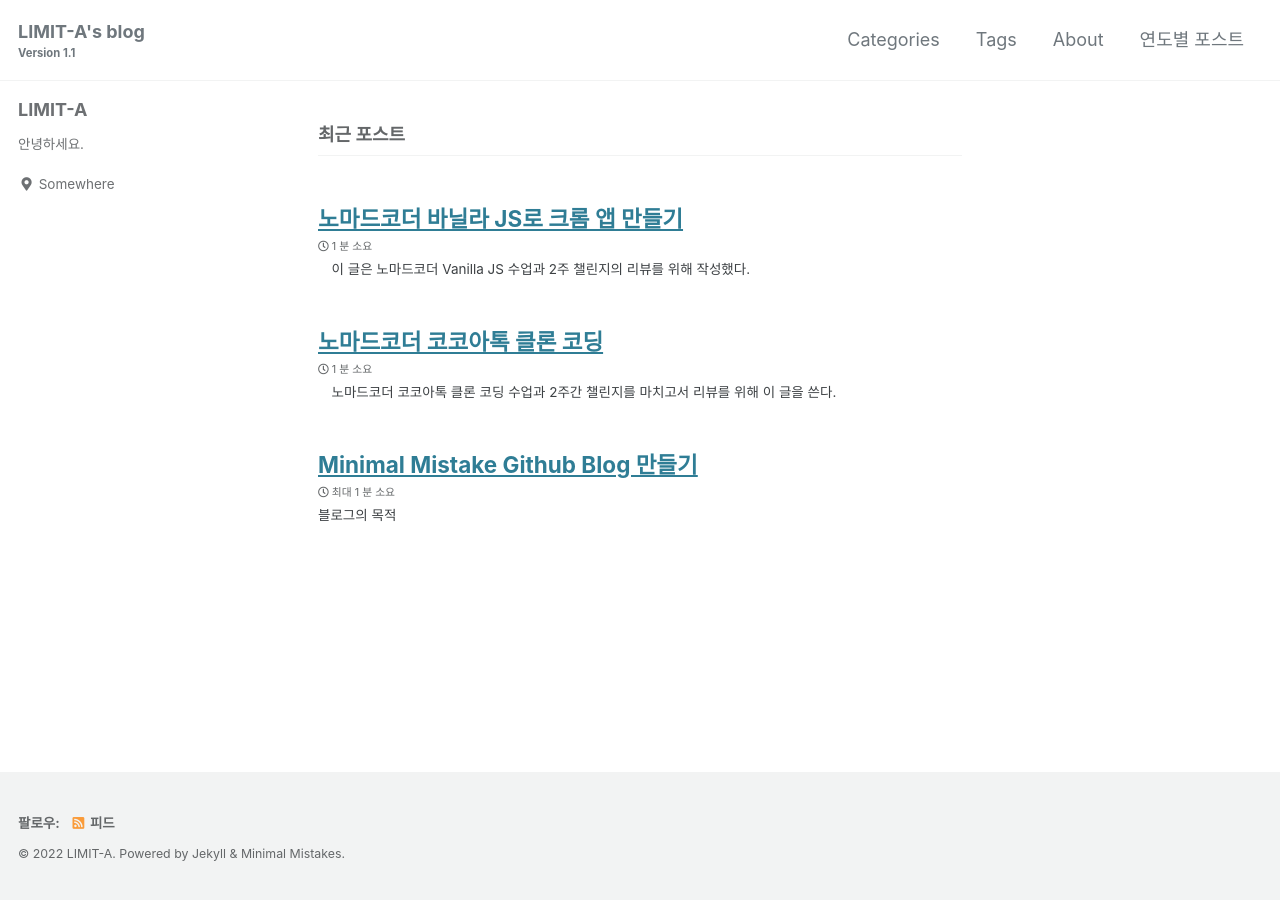
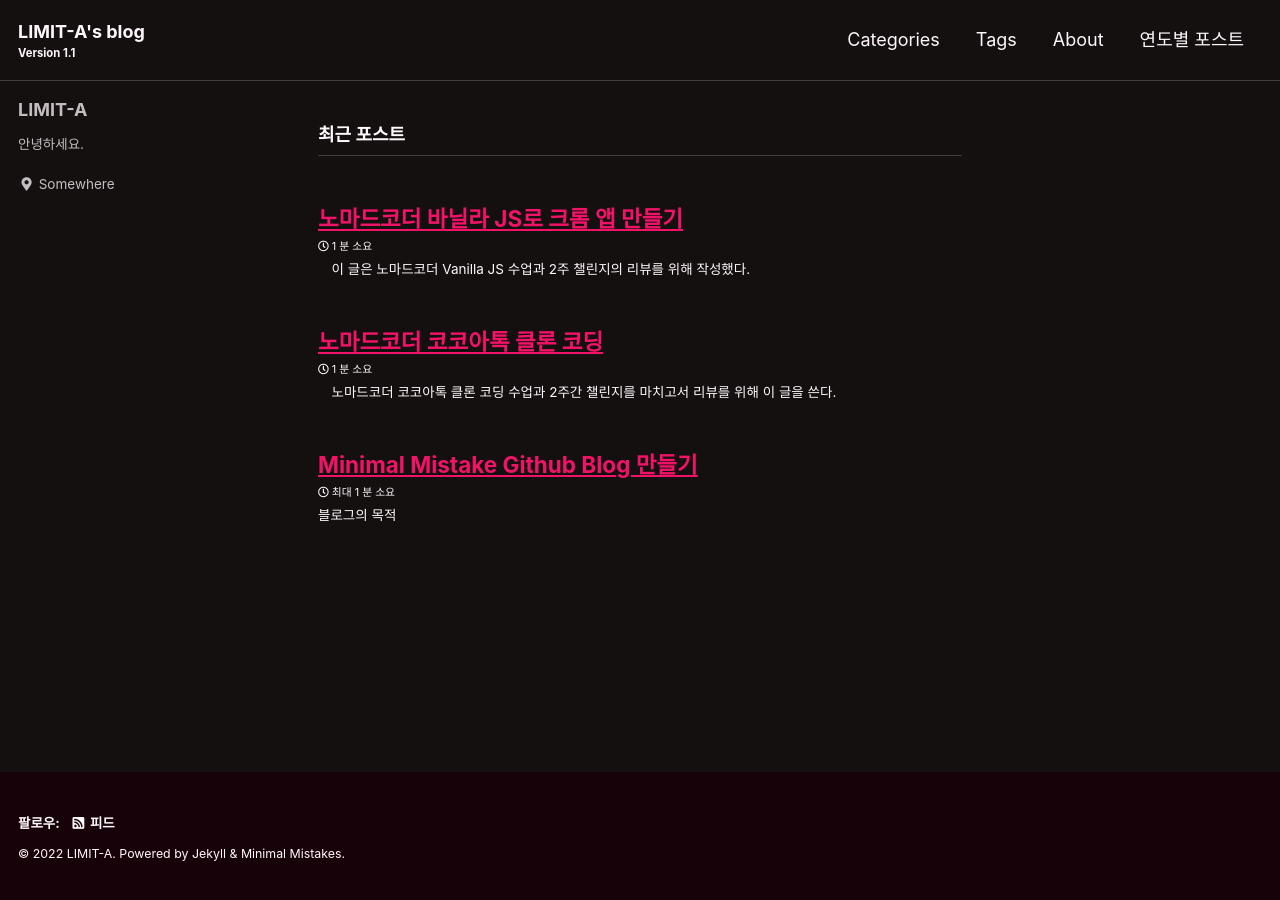
Before and after one commit to limit-a/limit-a.github.io, a Jekyll site: the page built from index.html, in a window 1280 px wide. Built offline with Jekyll 4.4.1, drawn with Linux system fonts in a browser that asks for light colours; cached includes are drawn as plain includes; the list of posts is cut into pages by our own code.

Commit message:
Update _config.yml

```diff
--- a/_config.yml
+++ b/_config.yml
@@ -12,7 +12,7 @@
 
 # theme                  : "minimal-mistakes-jekyll"
 # remote_theme           : "mmistakes/minimal-mistakes"
-minimal_mistakes_skin: 'default' # "air", "aqua", "contrast", "dark", "dirt", "neon", "mint", "plum", "sunrise"
+minimal_mistakes_skin: 'neon' # "air", "aqua", "contrast", "dark", "dirt", "neon", "mint", "plum", "sunrise"
 
 # Site Settings
 locale: 'ko-KR'
```
